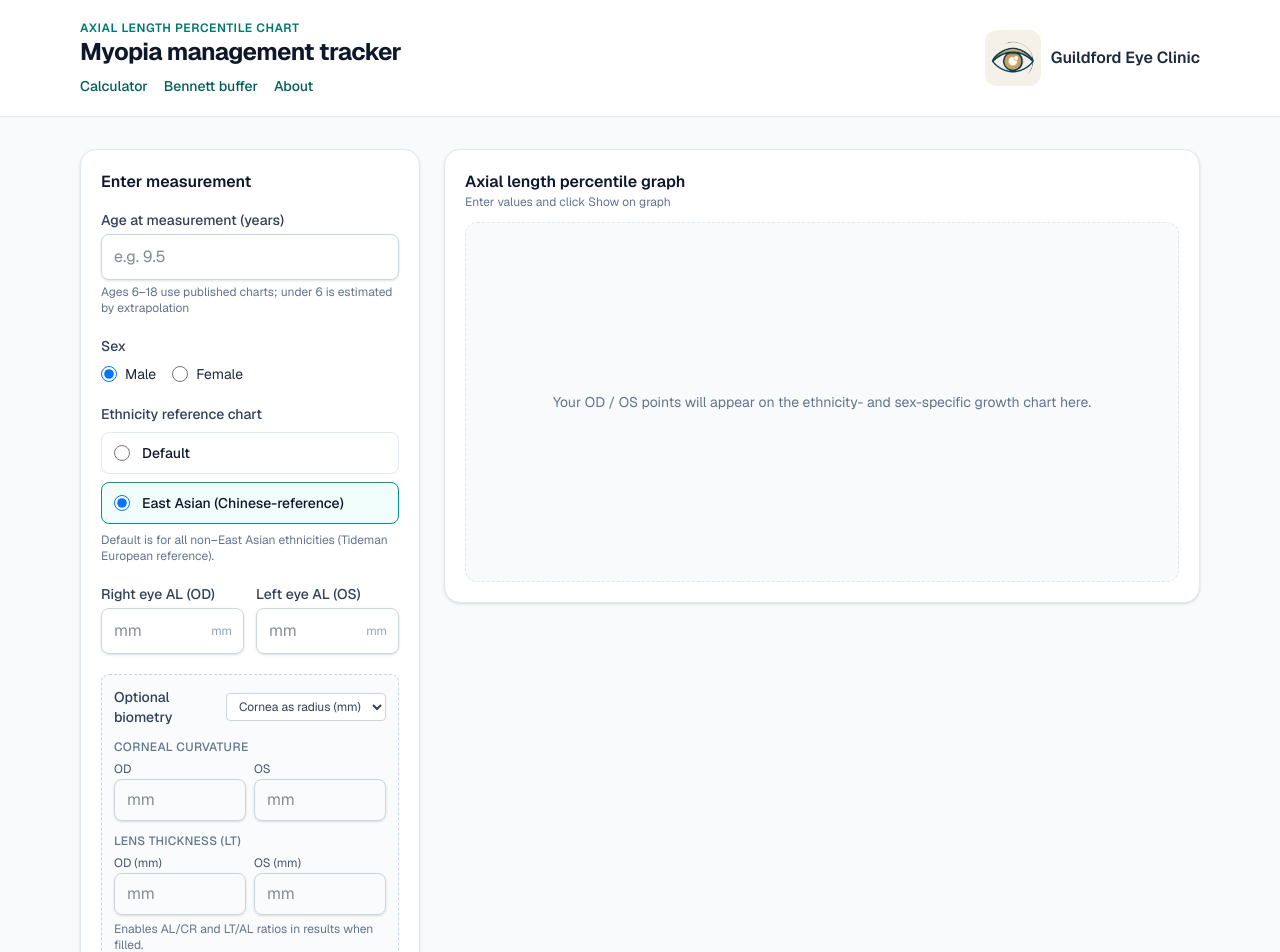
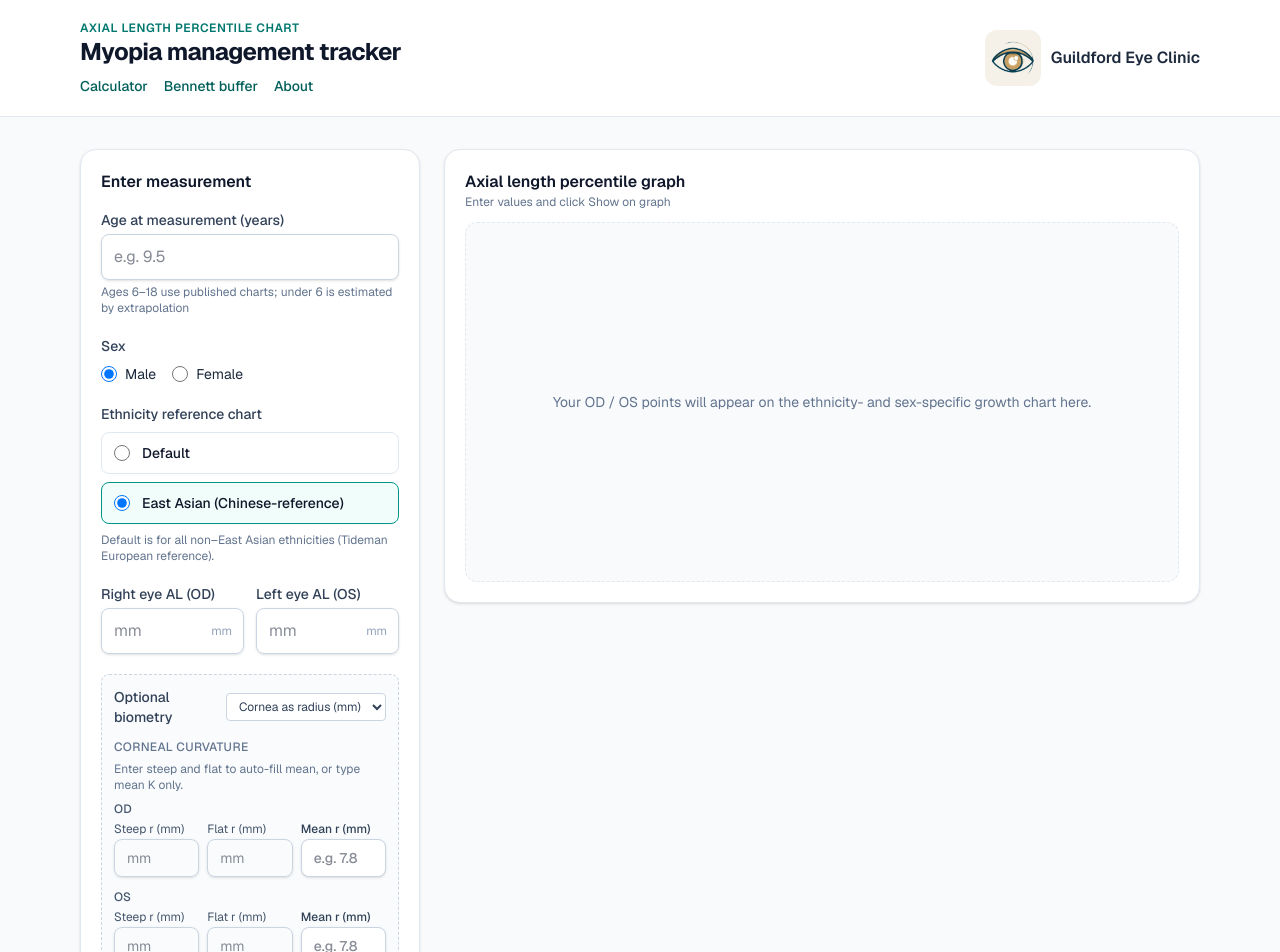
Before and after one commit to guildfordeyeclinic/myopia-tracker, a Next.js app: page / in a window 1280 px wide. Shown: the top 952 px of the page. Built offline with nearby package versions, Linux system fonts and the light colour scheme; no server answers.

Commit message:
Add steep and flat K per eye with auto mean, still allowing mean-only entry

```diff
--- a/src/app/page.tsx
+++ b/src/app/page.tsx
@@ -28,6 +28,10 @@ const demoForm: FormValues = {
   crMode: "radius",
   cornealOd: "7.80",
   cornealOs: "7.78",
+  cornealSteepOd: "",
+  cornealFlatOd: "",
+  cornealSteepOs: "",
+  cornealFlatOs: "",
   ltOd: "3.45",
   ltOs: "3.42",
 };
--- a/src/components/BennettLensPower.tsx
+++ b/src/components/BennettLensPower.tsx
@@ -1,6 +1,7 @@
 "use client";
 
 import { useMemo, useState } from "react";
+import { KeratometryInputs } from "@/components/KeratometryInputs";
 import { usePatientSession } from "@/components/PatientSessionProvider";
 import {
   bennettLensPower,
@@ -225,17 +226,23 @@ function EyeFields({
             className={inputClass}
           />
         </div>
-        <div>
-          <label className="mb-0.5 block text-xs text-slate-600">
-            Mean K ({kMode === "radius" ? "mm" : "D"})
-          </label>
-          <input
-            type="number"
-            step={0.01}
-            value={values.k}
-            onChange={(e) => set("k", e.target.value)}
-            placeholder={kMode === "radius" ? "e.g. 7.80" : "e.g. 43.25"}
-            className={inputClass}
+        <div className="col-span-2 sm:col-span-3">
+          <p className="mb-1 text-xs text-slate-600">
+            Keratometry — steep + flat auto-fills mean, or type mean only
+          </p>
+          <KeratometryInputs
+            steep={values.kSteep}
+            flat={values.kFlat}
+            mean={values.k}
+            unit={kMode === "radius" ? "mm" : "D"}
+            onChange={({ steep, flat, mean }) =>
+              onChange({
+                ...values,
+                kSteep: steep,
+                kFlat: flat,
+                k: mean,
+              })
+            }
           />
         </div>
         <div>
@@ -292,18 +299,7 @@ export function BennettLensPower() {
   }, [od, os]);
 
   const runEye = (eye: EyeForm, label: string) => {
-    const p = parseEye(
-      {
-        se: eye.se ?? "",
-        al: eye.al ?? "",
-        acd: eye.acd ?? "",
-        lt: eye.lt ?? "",
-        k: eye.k ?? "",
-        cct: eye.cct ?? "",
-      },
-      kMode,
-      label
-    );
+    const p = parseEye(eye, kMode, label);
     if ("error" in p) return p;
     const result = bennettLensPower(p);
     if (!result) {
@@ -377,6 +373,8 @@ export function BennettLensPower() {
       acd: "4.27",
       lt: "3.44",
       k: "7.74",
+      kSteep: "",
+      kFlat: "",
       cct: "0.49",
     };
     const demoOs: EyeForm = {
@@ -385,6 +383,8 @@ export function BennettLensPower() {
       acd: "4.25",
       lt: "3.43",
       k: "7.79",
+      kSteep: "",
+      kFlat: "",
       cct: "0.48",
     };
     setPatient((prev) => ({
--- /dev/null
+++ b/src/components/KeratometryInputs.tsx
@@ -0,0 +1,81 @@
+"use client";
+
+import { averageK } from "@/lib/al/keratometry";
+
+const inputClass =
+  "w-full rounded-lg border border-slate-300 px-3 py-2 text-sm text-slate-900 shadow-sm focus:border-teal-600 focus:outline-none focus:ring-2 focus:ring-teal-600/20";
+
+export function KeratometryInputs({
+  steep,
+  flat,
+  mean,
+  unit,
+  onChange,
+}: {
+  steep: string;
+  flat: string;
+  mean: string;
+  unit: "mm" | "D";
+  onChange: (next: { steep: string; flat: string; mean: string }) => void;
+}) {
+  const placeholder = unit === "mm" ? "mm" : "D";
+  const steepLabel = unit === "mm" ? "Steep r" : "Steep K";
+  const flatLabel = unit === "mm" ? "Flat r" : "Flat K";
+  const meanLabel = unit === "mm" ? "Mean r" : "Mean K";
+
+  const setSteep = (v: string) => {
+    const avg = averageK(v, flat);
+    onChange({ steep: v, flat, mean: avg ?? mean });
+  };
+  const setFlat = (v: string) => {
+    const avg = averageK(steep, v);
+    onChange({ steep, flat: v, mean: avg ?? mean });
+  };
+  const setMean = (v: string) => {
+    onChange({ steep, flat, mean: v });
+  };
+
+  return (
+    <div className="grid grid-cols-3 gap-2">
+      <div>
+        <label className="mb-0.5 block text-xs text-slate-600">
+          {steepLabel} ({unit})
+        </label>
+        <input
+          type="number"
+          step={0.01}
+          value={steep}
+          onChange={(e) => setSteep(e.target.value)}
+          placeholder={placeholder}
+          className={inputClass}
+        />
+      </div>
+      <div>
+        <label className="mb-0.5 block text-xs text-slate-600">
+          {flatLabel} ({unit})
+        </label>
+        <input
+          type="number"
+          step={0.01}
+          value={flat}
+          onChange={(e) => setFlat(e.target.value)}
+          placeholder={placeholder}
+          className={inputClass}
+        />
+      </div>
+      <div>
+        <label className="mb-0.5 block text-xs font-medium text-slate-700">
+          {meanLabel} ({unit})
+        </label>
+        <input
+          type="number"
+          step={0.01}
+          value={mean}
+          onChange={(e) => setMean(e.target.value)}
+          placeholder={unit === "mm" ? "e.g. 7.80" : "e.g. 43.25"}
+          className={`${inputClass} bg-white font-medium`}
+        />
+      </div>
+    </div>
+  );
+}
--- a/src/components/MeasurementForm.tsx
+++ b/src/components/MeasurementForm.tsx
@@ -1,5 +1,6 @@
 "use client";
 
+import { KeratometryInputs } from "@/components/KeratometryInputs";
 import type { Ethnicity, Sex } from "@/lib/al/types";
 
 export interface FormValues {
@@ -11,6 +12,10 @@ export interface FormValues {
   crMode: "radius" | "k";
   cornealOd: string;
   cornealOs: string;
+  cornealSteepOd: string;
+  cornealFlatOd: string;
+  cornealSteepOs: string;
+  cornealFlatOs: string;
   ltOd: string;
   ltOs: string;
 }
@@ -184,27 +189,42 @@ export function MeasurementForm({ values, onChange, onSubmit, onDemo }: Props) {
           <p className="mb-1.5 text-xs font-medium uppercase tracking-wide text-slate-500">
             Corneal curvature
           </p>
-          <div className="grid grid-cols-2 gap-2">
+          <p className="mb-2 text-xs text-slate-500">
+            Enter steep and flat to auto-fill mean, or type mean K only.
+          </p>
+          <div className="space-y-3">
             <div>
-              <label className="block text-xs text-slate-600 mb-0.5">OD</label>
-              <input
-                type="number"
-                step={0.01}
-                value={values.cornealOd}
-                onChange={(e) => set("cornealOd", e.target.value)}
-                placeholder={values.crMode === "radius" ? "mm" : "D"}
-                className={inputClass}
+              <p className="mb-1 text-xs font-medium text-slate-600">OD</p>
+              <KeratometryInputs
+                steep={values.cornealSteepOd}
+                flat={values.cornealFlatOd}
+                mean={values.cornealOd}
+                unit={values.crMode === "radius" ? "mm" : "D"}
+                onChange={({ steep, flat, mean }) =>
+                  onChange({
+                    ...values,
+                    cornealSteepOd: steep,
+                    cornealFlatOd: flat,
+                    cornealOd: mean,
+                  })
+                }
               />
             </div>
             <div>
-              <label className="block text-xs text-slate-600 mb-0.5">OS</label>
-              <input
-                type="number"
-                step={0.01}
-                value={values.cornealOs}
-                onChange={(e) => set("cornealOs", e.target.value)}
-                placeholder={values.crMode === "radius" ? "mm" : "D"}
-                className={inputClass}
+              <p className="mb-1 text-xs font-medium text-slate-600">OS</p>
+              <KeratometryInputs
+                steep={values.cornealSteepOs}
+                flat={values.cornealFlatOs}
+                mean={values.cornealOs}
+                unit={values.crMode === "radius" ? "mm" : "D"}
+                onChange={({ steep, flat, mean }) =>
+                  onChange({
+                    ...values,
+                    cornealSteepOs: steep,
+                    cornealFlatOs: flat,
+                    cornealOs: mean,
+                  })
+                }
               />
             </div>
           </div>
--- /dev/null
+++ b/src/lib/al/keratometry.ts
@@ -0,0 +1,10 @@
+/** Mean of steep and flat meridians, or null if either is missing/invalid. */
+export function averageK(steep: string, flat: string): string | null {
+  const s = String(steep ?? "").trim();
+  const f = String(flat ?? "").trim();
+  if (s === "" || f === "") return null;
+  const a = Number(s);
+  const b = Number(f);
+  if (!Number.isFinite(a) || !Number.isFinite(b)) return null;
+  return ((a + b) / 2).toFixed(2);
+}
--- a/src/lib/session/patient.ts
+++ b/src/lib/session/patient.ts
@@ -9,6 +9,8 @@ export interface EyeFields {
   al: string;
   lt: string;
   k: string;
+  kSteep: string;
+  kFlat: string;
   se: string;
   acd: string;
   cct: string;
@@ -27,6 +29,8 @@ export const emptyEye: EyeFields = {
   al: "",
   lt: "",
   k: "",
+  kSteep: "",
+  kFlat: "",
   se: "",
   acd: "",
   cct: "",
@@ -52,6 +56,8 @@ function parseEye(raw: unknown): EyeFields {
     al: asString(e.al),
     lt: asString(e.lt),
     k: asString(e.k),
+    kSteep: asString(e.kSteep),
+    kFlat: asString(e.kFlat),
     se: asString(e.se),
     acd: asString(e.acd),
     cct: asString(e.cct),
@@ -107,6 +113,10 @@ export function toHomeForm(p: PatientSession): FormValues {
     crMode: p.kMode === "diopters" ? "k" : "radius",
     cornealOd: p.od.k,
     cornealOs: p.os.k,
+    cornealSteepOd: p.od.kSteep,
+    cornealFlatOd: p.od.kFlat,
+    cornealSteepOs: p.os.kSteep,
+    cornealFlatOs: p.os.kFlat,
     ltOd: p.od.lt,
     ltOs: p.os.lt,
   };
@@ -122,7 +132,21 @@ export function applyHomeForm(
     sex: form.sex,
     ethnicity: form.ethnicity,
     kMode: form.crMode === "k" ? "diopters" : "radius",
-    od: { ...prev.od, al: form.alOd, lt: form.ltOd, k: form.cornealOd },
-    os: { ...prev.os, al: form.alOs, lt: form.ltOs, k: form.cornealOs },
+    od: {
+      ...prev.od,
+      al: form.alOd,
+      lt: form.ltOd,
+      k: form.cornealOd,
+      kSteep: form.cornealSteepOd,
+      kFlat: form.cornealFlatOd,
+    },
+    os: {
+      ...prev.os,
+      al: form.alOs,
+      lt: form.ltOs,
+      k: form.cornealOs,
+      kSteep: form.cornealSteepOs,
+      kFlat: form.cornealFlatOs,
+    },
   };
 }
```
Also changed, not shown: 1 other file (tests, documents, lock files or other folders).
